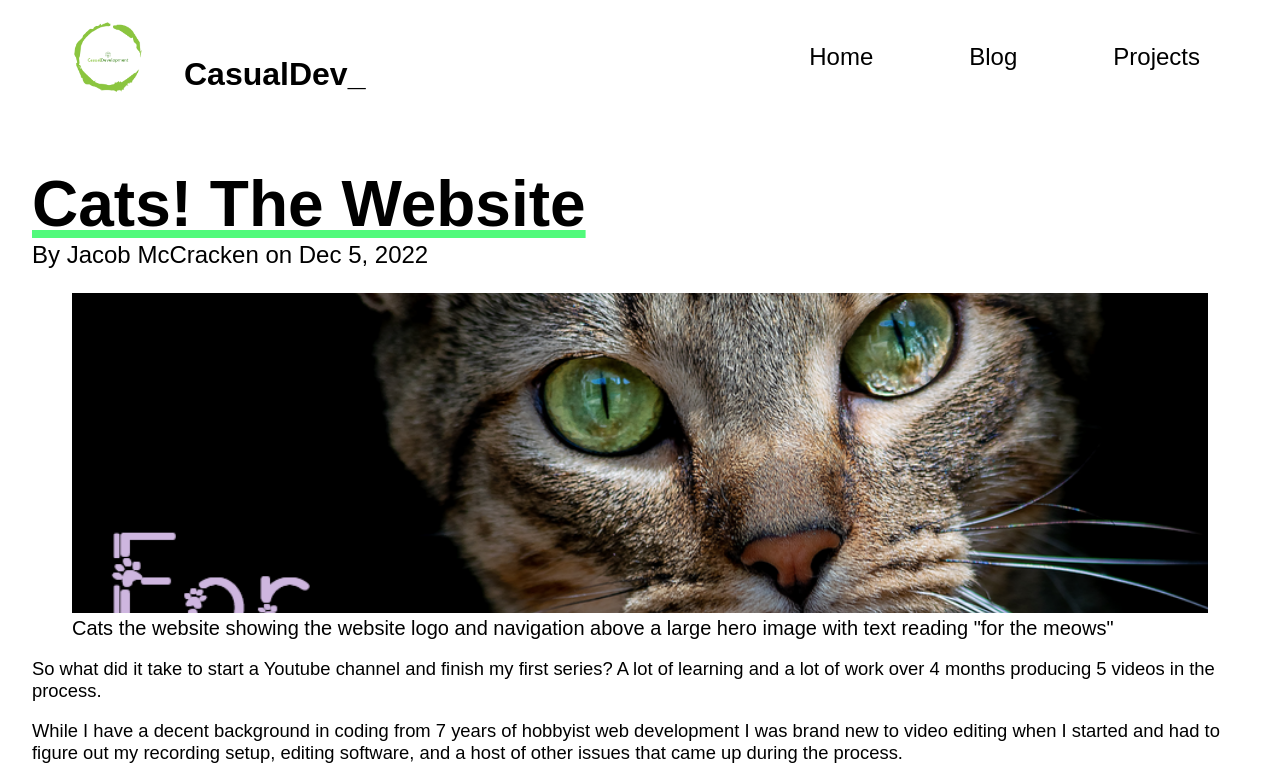
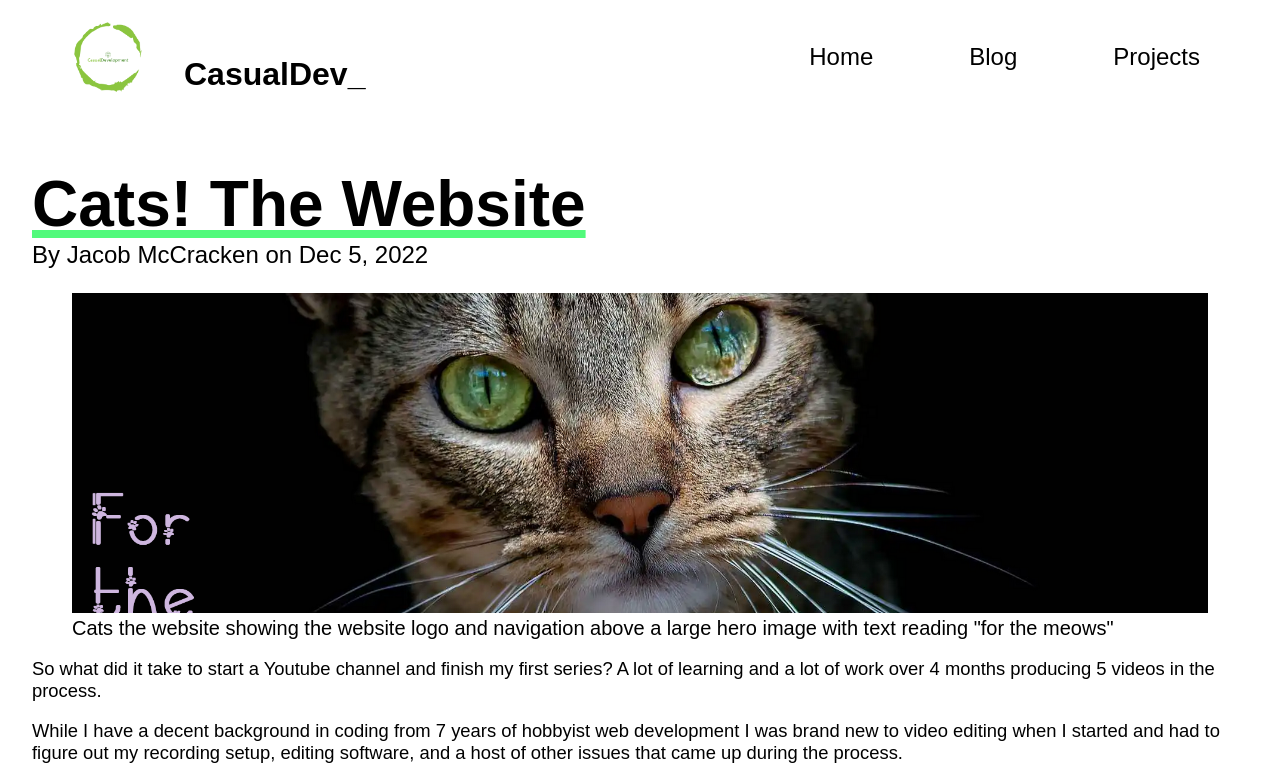
Before and after one commit to CasualDevelopment/casualdev, an Eleventy site: page src/blog/2022-09-27-what-a-day-to-write.md in a window 1280 px wide. Shown: the top 780 px of the page. Built offline with nearby package versions, Linux system fonts and the light colour scheme; Eleventy itself is replaced by a stand-in of ours; files that its build step writes are made by us from their sources; a web font is replaced by a local one.

Commit message:
Update Blog “2022-09-27-what-a-day-to-write”

```diff
--- a/src/blog/2022-09-27-what-a-day-to-write.md
+++ b/src/blog/2022-09-27-what-a-day-to-write.md
@@ -10,7 +10,7 @@ tags:
   - css
   - cats
   - youtube
-image: /assests/screenshot-2022-08-25-at-11-10-46-cats-the-website.png
+image: /assests/cats-the-website.webp
 imageAlt: 'Cats the website showing the website logo and navigation above a
   large hero image with text reading "for the meows" '
 ---
```
